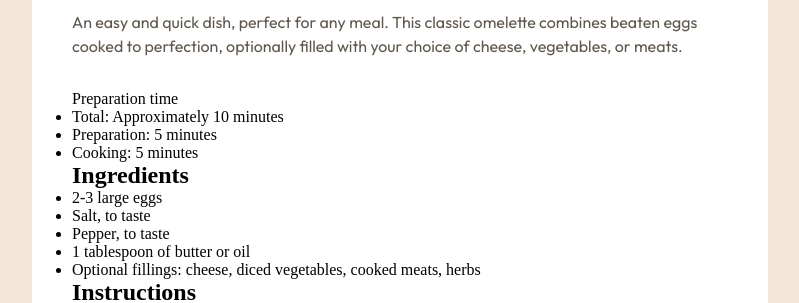
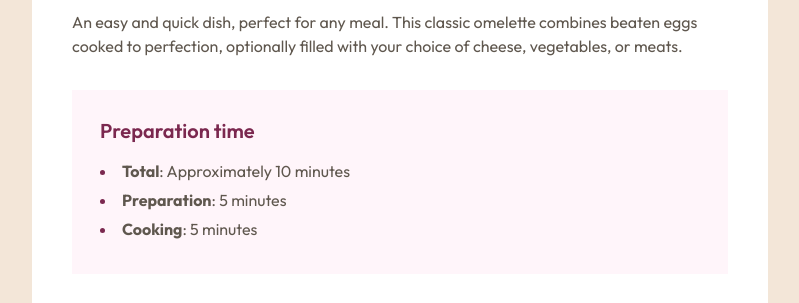
Before and after one commit to maxkdavis/FM-recipe-page, a plain HTML site: page index.html in a window 1280 px wide. Shown: the part 463-766 px from the top of the page, without its empty margins (240-1039 px from the left). Drawn offline with Linux system fonts and the light colour scheme.

Commit message:
added styling to Preparation Time section

```diff
--- a/index.html
+++ b/index.html
@@ -23,12 +23,12 @@
         An easy and quick dish, perfect for any meal. This classic omelette combines beaten eggs cooked to perfection,
         optionally filled with your choice of cheese, vegetables, or meats.
       </p>
-      <div class="preparation-time-container">
-        <p>Preparation time</p>
-        <ul>
-          <li>Total: Approximately 10 minutes</li>
-          <li>Preparation: 5 minutes</li>
-          <li>Cooking: 5 minutes</li>
+      <div class="prep-time-container">
+        <p class="prep-time-text">Preparation time</p>
+        <ul class="prep-time-list">
+          <li><strong>Total</strong>: Approximately 10 minutes</li>
+          <li><strong>Preparation</strong>: 5 minutes</li>
+          <li><strong>Cooking</strong>: 5 minutes</li>
         </ul>
       </div>
       <h2>Ingredients</h2>
--- a/styles.css
+++ b/styles.css
@@ -37,3 +37,28 @@ main {
   line-height: 1.5;
   margin-bottom: 32px;
 }
+
+.prep-time-container {
+  font-family: 'outfit';
+  padding: 28px;
+  background-color: hsl(330, 100%, 98%);
+  margin-bottom: 32px;
+}
+
+.prep-time-text {
+  font-size: 20px;
+  font-weight: 600;
+  color: hsl(332, 51%, 32%);
+  margin-bottom: 16px;
+}
+
+.prep-time-list li {
+  color: hsl(30, 10%, 34%);
+  list-style-position: inside;
+  line-height: 150%;
+  margin-bottom: 5px;
+}
+
+.prep-time-list li::marker {
+  color: hsl(332, 51%, 32%);
+}
```
